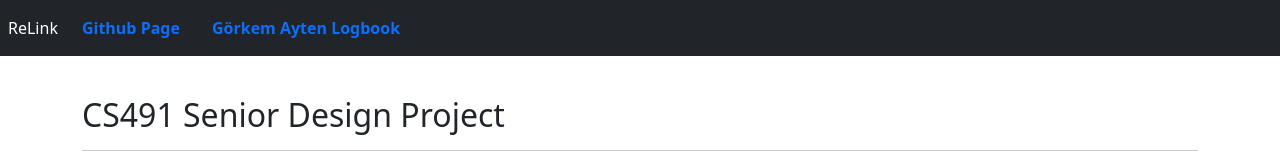
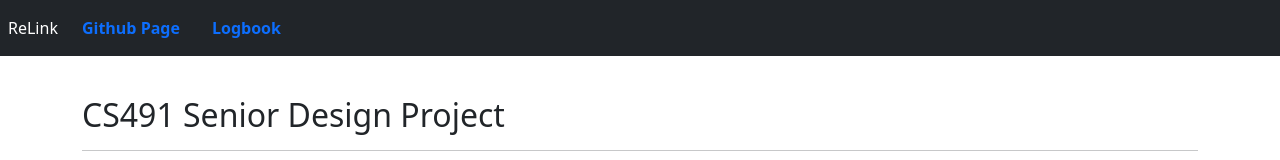
Before and after one commit to relink-app/relink-app.github.io, a plain HTML site: page index.html in a window 1280 px wide. Shown: the top 160 px of the page. Drawn offline with nearby package versions, Linux system fonts and the light colour scheme.

Commit message:
Add logbook section

```diff
--- a/index.html
+++ b/index.html
@@ -31,8 +31,8 @@
         >
         <a
           class="nav-link text-$cyan-200 alert-link"
-          href="https://docs.google.com/document/d/15OgqPHdc9muslSCcIOdkX5u1kdbA6x2H1jovc5kUgDg/edit?usp=sharing"
-          >Görkem Ayten Logbook</a
+          href="https://relink-app.github.io/logbook/"
+          >Logbook</a
         >
       </div>
     </nav>
```
